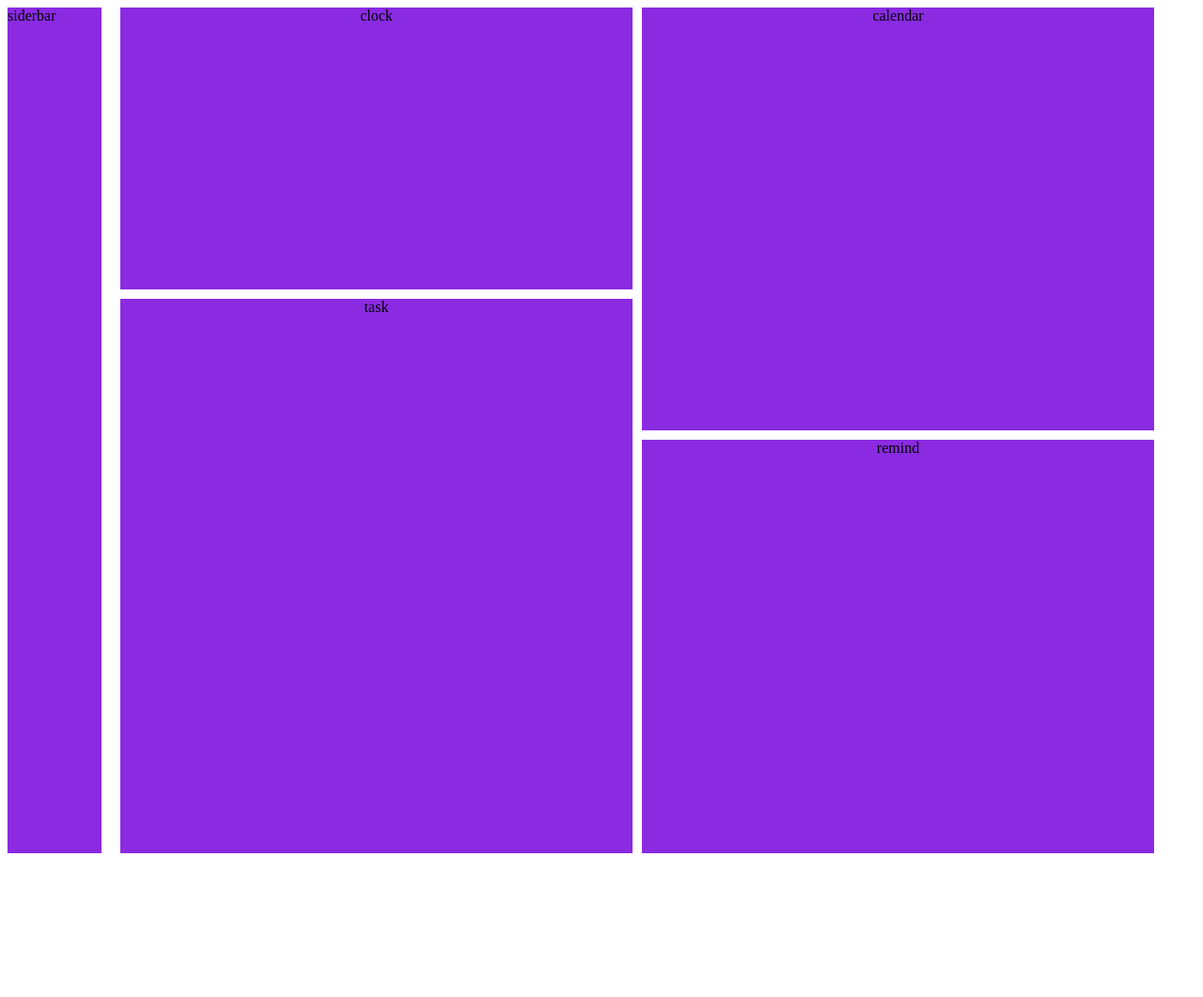
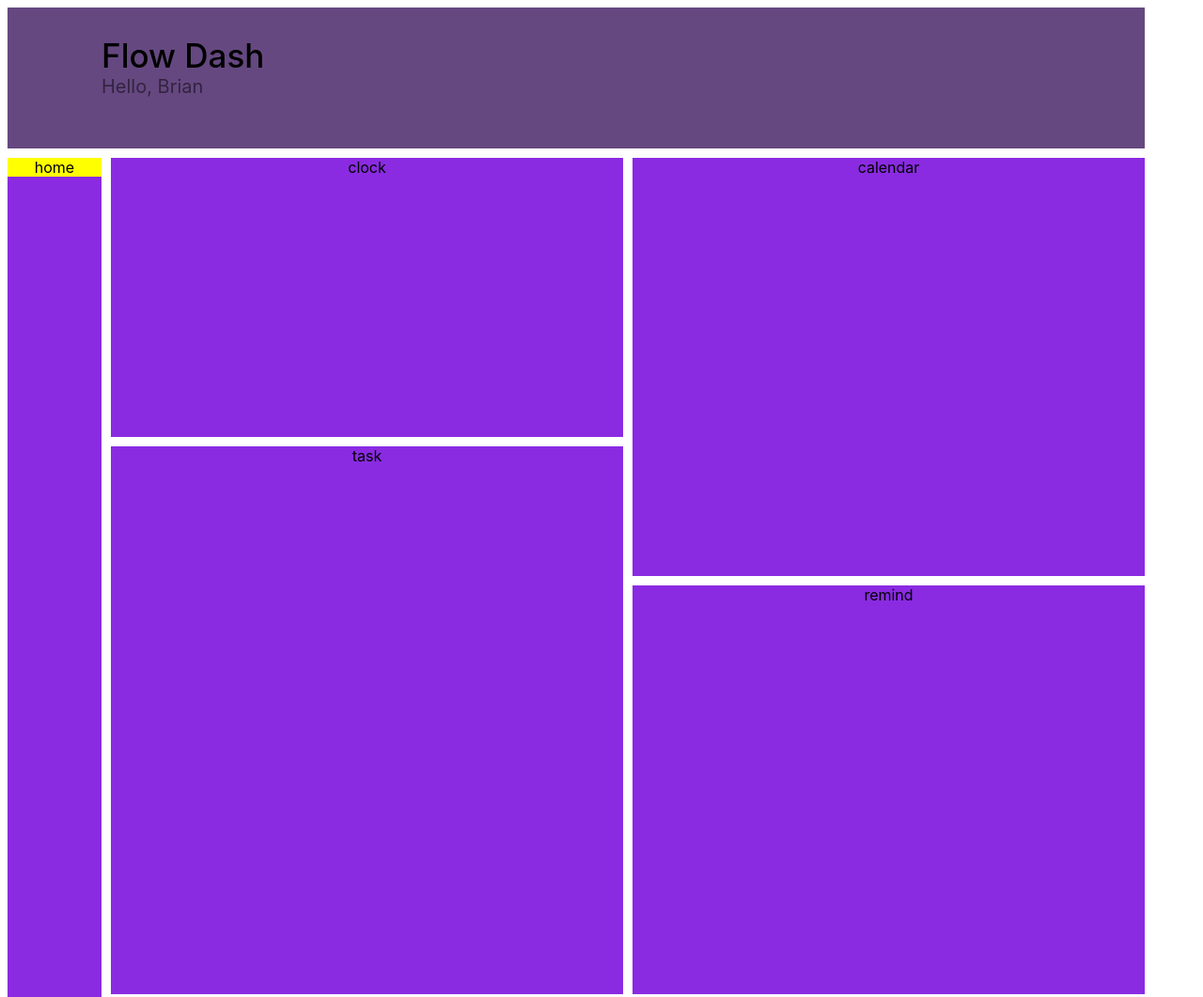
Before and after one commit to natmwong/AI-Hackathon-DreamTeam, a plain HTML site: page index.html in a window 1280 px wide. Shown: the top 1061 px of the page at 94% size. Before the commit the page ends 916 px from the top, so only its background shows below. Drawn offline with Linux system fonts and the light colour scheme.

Commit message:
Updated Formatting

```diff
--- a/CSS/main.css
+++ b/CSS/main.css
@@ -1,3 +1,50 @@
+body {
+    font-family: 'Inter';
+}
+
+.header {
+    display: flex;
+    flex-direction: column;
+    height: 150px;
+    width: 1210px;
+    background-color: rgb(101, 72, 128);
+    margin-bottom: 10px;
+}
+
+.header-left {
+    margin-top: 30px;
+    margin-left: 100px;
+}
+.header-title {
+    font-size: 35px;
+    font-weight: 500;
+}
+.header-subtitle {
+    opacity: 50%;
+    font-size: 20px;
+}
+
+.main {
+    display: flex;
+    flex-direction: row;
+}
+
+.sidebar {
+    display: flex;
+    flex-direction: column;
+    height: 900px;
+    min-width: 100px;
+    background-color: blueviolet;
+}
+
+.dashboard {
+    display: flex;
+    flex-direction: row;
+    height: 900px;
+    width: 1100px;
+    margin-left: 10px;
+}
+
 .box {
     background-color: blueviolet;
     display: flex;
@@ -14,20 +61,23 @@
 
 
 #column1{
+    display: flex;
+    flex-direction: column;
     width: 550px;
 }
 
 #column2 {
+    display: flex;
+    flex-direction: column;
     width: 550px;
     margin-left: 10px;
 }
 
-.dashboard {
+
+.nav-app {
+    background-color: yellow;
     display: flex;
-    flex-direction: row;
-    height: 900px;
-    width: 1100px;
-    margin-left: 120px;
+    justify-content: center;
 }
 
 #clock {
@@ -45,10 +95,3 @@
 #remind {
     height: 440px;
 }
-
-.sidebar {
-    height: 900px;
-    width: 100px;
-    background-color: blueviolet;
-    float: left;
-}
--- a/index.html
+++ b/index.html
@@ -7,19 +7,32 @@
         <link rel="stylesheet" href="CSS/main.css">
     </head>
     <body>
-        <div class="sidebar">siderbar</div>
-        <div class="dashboard">
+    <header class="header">
+        <div class="header-left">
+            <div class="header-title">Flow Dash</div>
+            <div class="header-subtitle">Hello, <span id="name">Brian</span></div>
+        </div>
+    </header>
+
+    <div class="main">
+        <aside class="sidebar">
+            <div class="nav-app">home</div>
+            <div class="nav"></div>
+            <div class="nav"></div>
+            <div class="nav"></div>
+        </aside>
+
+        <main class="dashboard">
             <div id="column1">
                 <div class="box top" id="clock">clock</div>
                 <div class="box bottom" id="task">task</div>
             </div>
+
             <div id="column2">
                 <div class="box top" id="calendar">calendar</div>
                 <div class="box bottom" id="remind">remind</div>
             </div>
-
-        </div>
-
+        </main>
     </div>
-    </body>
+</body>
 </html>
```
